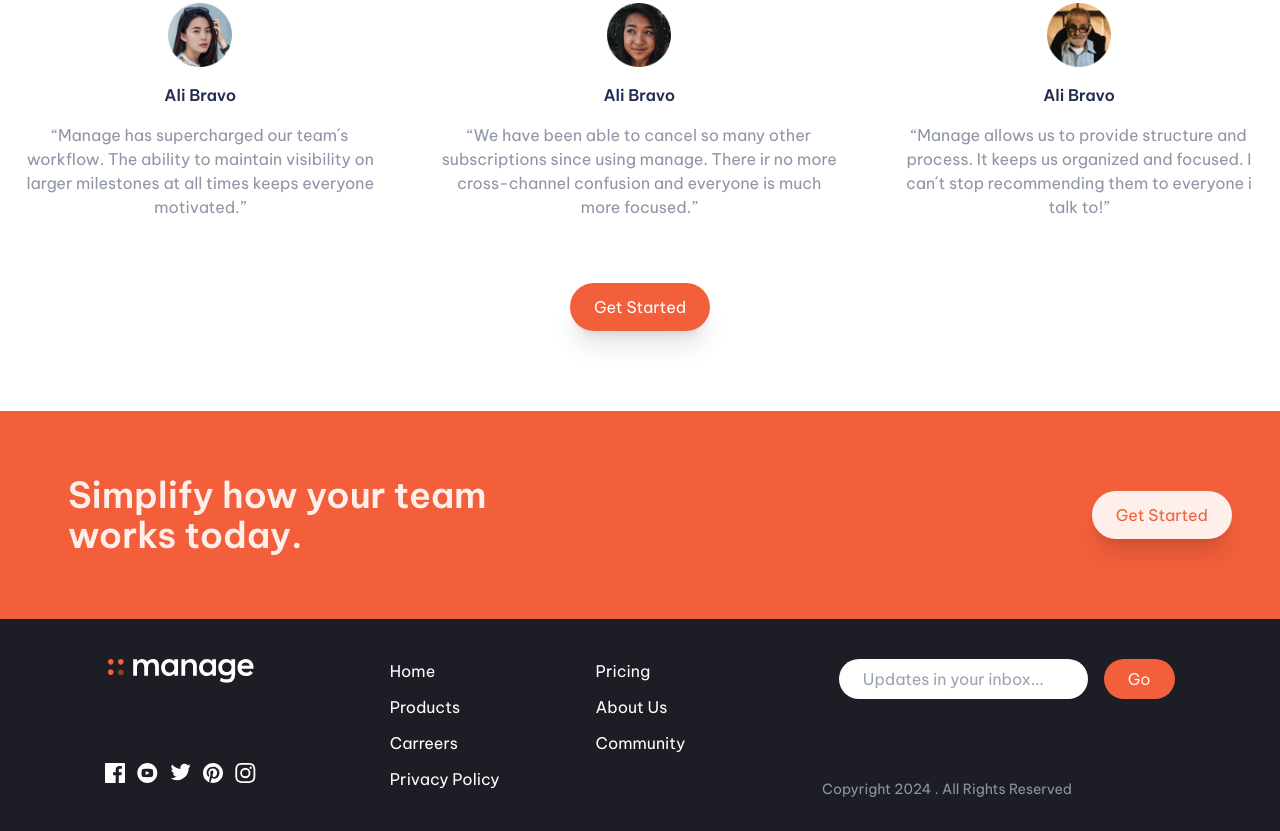
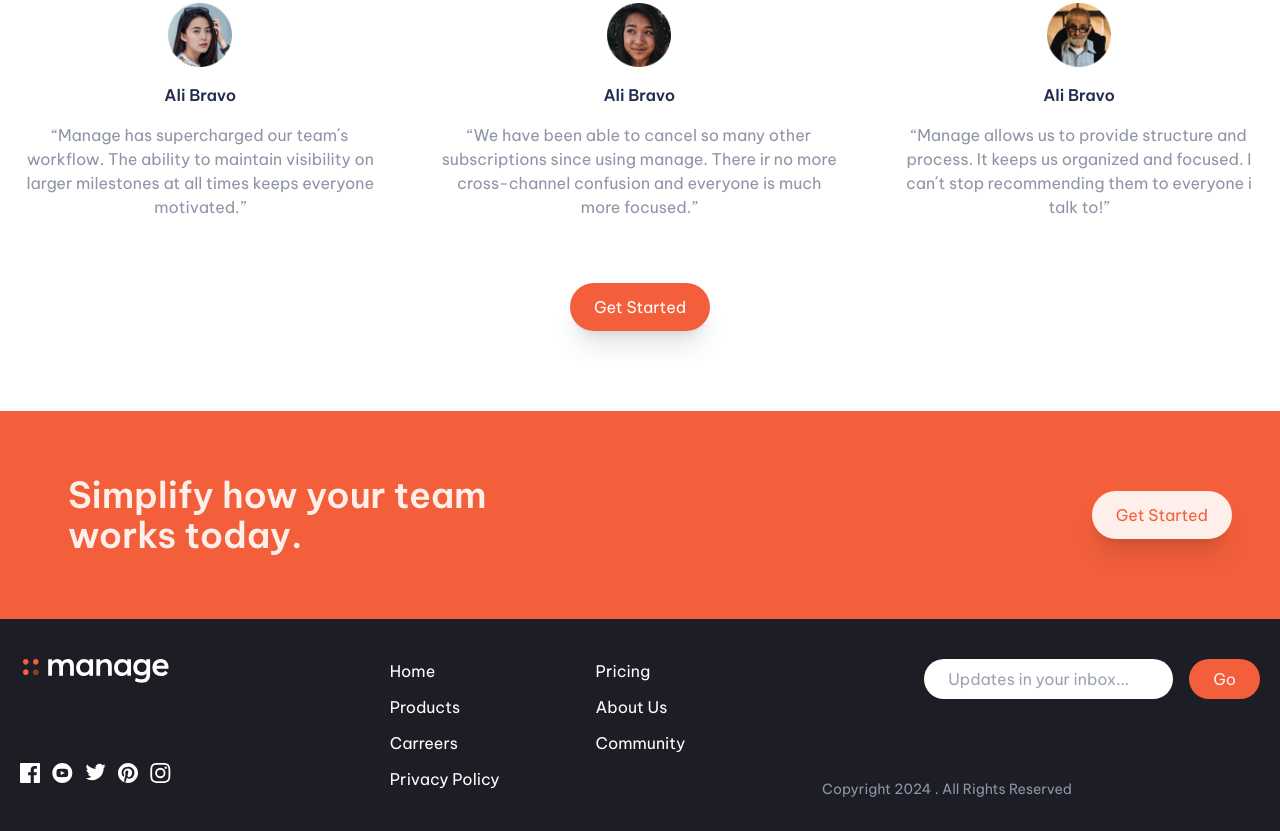
Before and after one commit to Franco-luque/Segundo-examen, a website: page public/index.html in a window 1280 px wide. Shown: the part 1558-2389 px from the top of the page. Drawn offline with Linux system fonts and the light colour scheme.

Commit message:
corrige márgenes en footer para pantallas xl

```diff
--- a/public/index.html
+++ b/public/index.html
@@ -384,7 +384,7 @@
     </main>
     <footer class="bg-darkBlue-900 px-6 lg:px-5 py-10 lg:relative">
       <div
-        class="flex flex-col lg:flex-row-reverse lg:items-start lg:justify-evenly gap-8 lg:gap-12"
+        class="flex flex-col lg:flex-row-reverse lg:items-start lg:justify-between gap-8 lg:gap-12 max-w-7xl mx-auto"
       >
         <form class="flex gap-1 sm:gap-4 justify-center shrink">
           <input
```
